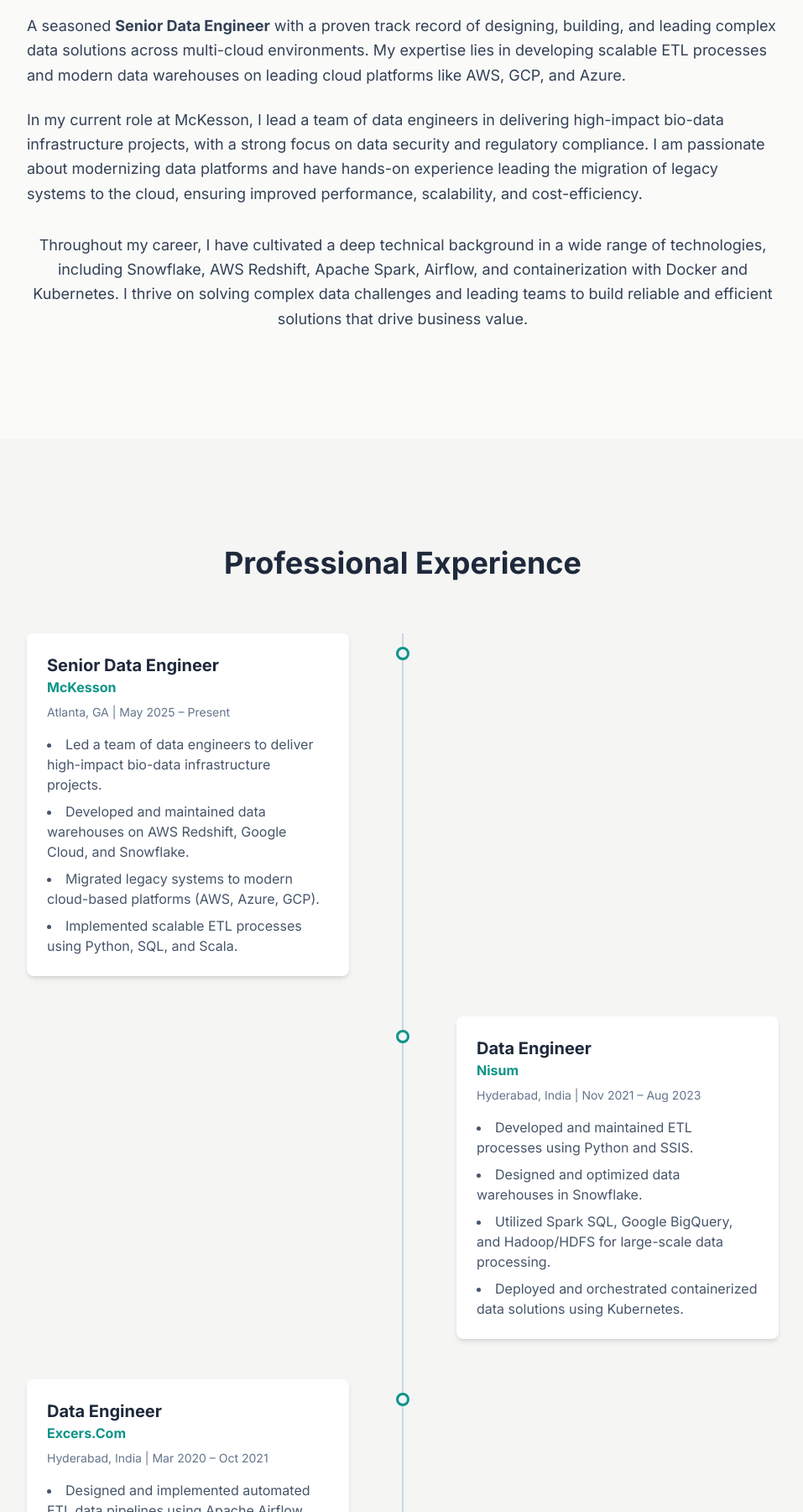
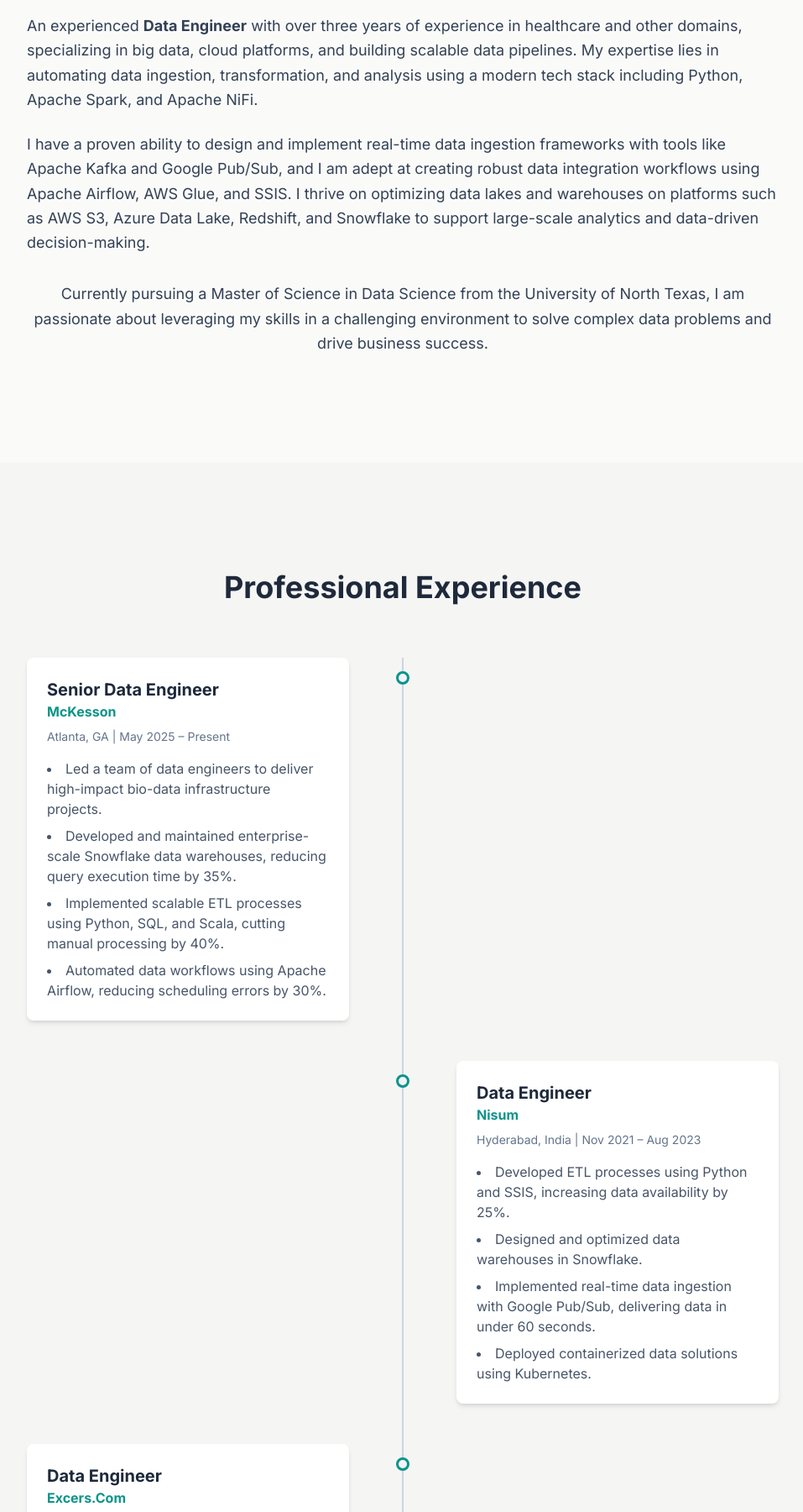
Before and after one commit to Varunkumarbmg9/Varunkumarbmg9.github.io, a plain HTML site: page index.html in a window 1280 px wide. Shown: the part 1000-2800 px from the top of the page at 84% size, without its empty margins (160-1117 px from the left). Drawn offline with nearby package versions, Linux system fonts and the light colour scheme.

Commit message:
index.html

```diff
--- a/index.html
+++ b/index.html
@@ -136,9 +136,9 @@
         <section id="home" class="min-h-screen flex items-center bg-stone-100">
             <div class="container mx-auto px-6 text-center">
                 <h1 class="text-4xl md:text-6xl font-extrabold text-slate-900 mb-4">Varun Kumar Atkuri</h1>
-                <h2 class="text-2xl md:text-3xl font-semibold text-teal-700 mb-8">Senior Data Engineer</h2>
+                <h2 class="text-2xl md:text-3xl font-semibold text-teal-700 mb-8">Data Engineer</h2>
                 <p class="max-w-3xl mx-auto text-lg text-slate-600 mb-10">
-                    Architecting and leading the development of scalable data infrastructure across AWS, GCP, Azure, and Snowflake.
+                    Experienced Data Engineer with 3+ years in healthcare and other domains, skilled in big data, cloud platforms, and scalable data pipelines.
                 </p>
                 <div class="flex justify-center space-x-4">
                     <a href="#projects" class="bg-teal-600 text-white font-bold py-3 px-8 rounded-full hover:bg-teal-700 transition-transform transform hover:scale-105">View My Work</a>
@@ -152,13 +152,13 @@
                 <h2 class="text-3xl md:text-4xl font-bold text-center mb-12">About Me</h2>
                 <div class="max-w-4xl mx-auto text-lg text-slate-700 leading-relaxed">
                     <p class="mb-6">
-                        A seasoned <strong>Senior Data Engineer</strong> with a proven track record of designing, building, and leading complex data solutions across multi-cloud environments. My expertise lies in developing scalable ETL processes and modern data warehouses on leading cloud platforms like AWS, GCP, and Azure.
+                        An experienced <strong>Data Engineer</strong> with over three years of experience in healthcare and other domains, specializing in big data, cloud platforms, and building scalable data pipelines. My expertise lies in automating data ingestion, transformation, and analysis using a modern tech stack including Python, Apache Spark, and Apache NiFi.
                     </p>
                      <p class="mb-6">
-                        In my current role at McKesson, I lead a team of data engineers in delivering high-impact bio-data infrastructure projects, with a strong focus on data security and regulatory compliance. I am passionate about modernizing data platforms and have hands-on experience leading the migration of legacy systems to the cloud, ensuring improved performance, scalability, and cost-efficiency.
+                        I have a proven ability to design and implement real-time data ingestion frameworks with tools like Apache Kafka and Google Pub/Sub, and I am adept at creating robust data integration workflows using Apache Airflow, AWS Glue, and SSIS. I thrive on optimizing data lakes and warehouses on platforms such as AWS S3, Azure Data Lake, Redshift, and Snowflake to support large-scale analytics and data-driven decision-making.
                     </p>
                     <p class="mt-8 text-center">
-                        Throughout my career, I have cultivated a deep technical background in a wide range of technologies, including Snowflake, AWS Redshift, Apache Spark, Airflow, and containerization with Docker and Kubernetes. I thrive on solving complex data challenges and leading teams to build reliable and efficient solutions that drive business value.
+                        Currently pursuing a Master of Science in Data Science from the University of North Texas, I am passionate about leveraging my skills in a challenging environment to solve complex data problems and drive business success.
                     </p>
                 </div>
             </div>
@@ -177,9 +177,9 @@
                             <p class="text-sm text-slate-500 mb-4">Atlanta, GA | May 2025 – Present</p>
                             <ul class="list-disc list-inside text-slate-600 space-y-2">
                                 <li>Led a team of data engineers to deliver high-impact bio-data infrastructure projects.</li>
-                                <li>Developed and maintained data warehouses on AWS Redshift, Google Cloud, and Snowflake.</li>
-                                <li>Migrated legacy systems to modern cloud-based platforms (AWS, Azure, GCP).</li>
-                                <li>Implemented scalable ETL processes using Python, SQL, and Scala.</li>
+                                <li>Developed and maintained enterprise-scale Snowflake data warehouses, reducing query execution time by 35%.</li>
+                                <li>Implemented scalable ETL processes using Python, SQL, and Scala, cutting manual processing by 40%.</li>
+                                <li>Automated data workflows using Apache Airflow, reducing scheduling errors by 30%.</li>
                             </ul>
                         </div>
                     </div>
@@ -191,10 +191,10 @@
                             <p class="text-teal-600 font-semibold mb-2">Nisum</p>
                             <p class="text-sm text-slate-500 mb-4">Hyderabad, India | Nov 2021 – Aug 2023</p>
                             <ul class="list-disc list-inside text-slate-600 space-y-2">
-                                <li>Developed and maintained ETL processes using Python and SSIS.</li>
+                                <li>Developed ETL processes using Python and SSIS, increasing data availability by 25%.</li>
                                 <li>Designed and optimized data warehouses in Snowflake.</li>
-                                <li>Utilized Spark SQL, Google BigQuery, and Hadoop/HDFS for large-scale data processing.</li>
-                                <li>Deployed and orchestrated containerized data solutions using Kubernetes.</li>
+                                <li>Implemented real-time data ingestion with Google Pub/Sub, delivering data in under 60 seconds.</li>
+                                <li>Deployed containerized data solutions using Kubernetes.</li>
                             </ul>
                         </div>
                     </div>
@@ -206,9 +206,9 @@
                             <p class="text-teal-600 font-semibold mb-2">Excers.Com</p>
                             <p class="text-sm text-slate-500 mb-4">Hyderabad, India | Mar 2020 – Oct 2021</p>
                             <ul class="list-disc list-inside text-slate-600 space-y-2">
-                                <li>Designed and implemented automated ETL data pipelines using Apache Airflow.</li>
-                                <li>Developed scalable data processing workflows using Apache Spark and Apache Hadoop.</li>
-                                <li>Implemented real-time data ingestion and processing with Apache Flume.</li>
+                                <li>Developed scalable data processing workflows with Spark and Hadoop, reducing processing times by 30%.</li>
+                                <li>Implemented real-time data ingestion with Apache Flume, enabling sub-minute data availability.</li>
+                                <li>Performed complex queries on massive datasets using Google BigQuery, optimizing execution times by 25%.</li>
                                 <li>Led the successful migration of on-premises data systems to cloud platforms.</li>
                             </ul>
                         </div>
@@ -252,7 +252,7 @@
                     <div class="project-card bg-white rounded-lg shadow-md overflow-hidden flex flex-col">
                         <div class="p-6 flex-grow">
                             <h3 class="text-xl font-bold mb-2">German Renewable Energy Forecasting</h3>
-                            <p class="text-slate-600 mb-4">Developed a multi-model ML solution to forecast wind energy generation, predict shortfalls with an <strong>F1-Score of 0.75</strong>, and detect anomalies using DBSCAN clustering, following the CRISP-DM methodology.</p>
+                            <p class="text-slate-600 mb-4">Developed a multi-model ML solution to forecast wind energy generation, predict shortfalls with an <strong>F1-Score of 0.73</strong>, and detect anomalies using DBSCAN clustering, following the CRISP-DM methodology.</p>
                             <div class="flex flex-wrap gap-2 mb-4">
                                 <span class="skill-badge">Machine Learning</span><span class="skill-badge">Scikit-learn</span><span class="skill-badge">Python</span><span class="skill-badge">Forecasting</span>
                             </div>
@@ -285,44 +285,44 @@
                 <div class="grid grid-cols-1 md:grid-cols-2 lg:grid-cols-3 gap-10 max-w-6xl mx-auto">
 
                     <div class="bg-white p-6 rounded-lg shadow-sm">
-                        <h3 class="text-xl font-bold mb-4 text-teal-700">Cloud Platforms</h3>
+                        <h3 class="text-xl font-bold mb-4 text-teal-700">Programming & Languages</h3>
                         <div class="flex flex-wrap gap-2">
-                            <span class="skill-badge">AWS</span><span class="skill-badge">Azure</span><span class="skill-badge">GCP</span>
+                            <span class="skill-badge">Python</span><span class="skill-badge">Java</span><span class="skill-badge">Scala</span><span class="skill-badge">SQL</span>
                         </div>
                     </div>
 
                     <div class="bg-white p-6 rounded-lg shadow-sm">
-                        <h3 class="text-xl font-bold mb-4 text-teal-700">Data Warehousing</h3>
+                        <h3 class="text-xl font-bold mb-4 text-teal-700">Databases & Warehousing</h3>
                         <div class="flex flex-wrap gap-2">
-                           <span class="skill-badge">Snowflake</span><span class="skill-badge">AWS Redshift</span><span class="skill-badge">Google Cloud</span>
+                           <span class="skill-badge">Snowflake</span><span class="skill-badge">Amazon Redshift</span><span class="skill-badge">Google BigQuery</span><span class="skill-badge">Oracle</span><span class="skill-badge">MySQL</span><span class="skill-badge">PostgreSQL</span><span class="skill-badge">MongoDB</span><span class="skill-badge">Cassandra</span>
                         </div>
                     </div>
 
                     <div class="bg-white p-6 rounded-lg shadow-sm">
-                        <h3 class="text-xl font-bold mb-4 text-teal-700">Big Data & Processing</h3>
+                        <h3 class="text-xl font-bold mb-4 text-teal-700">Big Data & Ingestion</h3>
                         <div class="flex flex-wrap gap-2">
-                            <span class="skill-badge">Apache Spark</span><span class="skill-badge">Apache Hadoop</span><span class="skill-badge">Apache Airflow</span><span class="skill-badge">Apache Flume</span><span class="skill-badge">Spark SQL</span><span class="skill-badge">Google BigQuery</span>
+                            <span class="skill-badge">Apache Spark</span><span class="skill-badge">Apache Hadoop</span><span class="skill-badge">Apache Kafka</span><span class="skill-badge">Apache Flume</span><span class="skill-badge">Google Pub/Sub</span>
                         </div>
                     </div>
 
                     <div class="bg-white p-6 rounded-lg shadow-sm">
-                        <h3 class="text-xl font-bold mb-4 text-teal-700">Programming & Languages</h3>
+                        <h3 class="text-xl font-bold mb-4 text-teal-700">ETL & Data Integration</h3>
                         <div class="flex flex-wrap gap-2">
-                            <span class="skill-badge">Python</span><span class="skill-badge">SQL</span><span class="skill-badge">Scala</span>
+                            <span class="skill-badge">Apache Airflow</span><span class="skill-badge">AWS Glue</span><span class="skill-badge">Azure Data Factory</span><span class="skill-badge">Apache NiFi</span><span class="skill-badge">SSIS</span><span class="skill-badge">Talend</span><span class="skill-badge">Informatica</span>
                         </div>
                     </div>
 
                     <div class="bg-white p-6 rounded-lg shadow-sm">
-                        <h3 class="text-xl font-bold mb-4 text-teal-700">DevOps & Containerization</h3>
+                        <h3 class="text-xl font-bold mb-4 text-teal-700">Cloud & DevOps</h3>
                         <div class="flex flex-wrap gap-2">
-                            <span class="skill-badge">Docker</span><span class="skill-badge">Kubernetes</span>
+                            <span class="skill-badge">AWS</span><span class="skill-badge">Azure</span><span class="skill-badge">GCP</span><span class="skill-badge">Docker</span><span class="skill-badge">Kubernetes</span><span class="skill-badge">Jenkins</span><span class="skill-badge">Git</span>
                         </div>
                     </div>
 
                     <div class="bg-white p-6 rounded-lg shadow-sm">
-                        <h3 class="text-xl font-bold mb-4 text-teal-700">ETL & Databases</h3>
+                        <h3 class="text-xl font-bold mb-4 text-teal-700">BI & Visualization</h3>
                         <div class="flex flex-wrap gap-2">
-                            <span class="skill-badge">SSIS</span><span class="skill-badge">MongoDB</span>
+                            <span class="skill-badge">Power BI</span><span class="skill-badge">Tableau</span><span class="skill-badge">Jupyter Notebook</span>
                         </div>
                     </div>
 
@@ -432,40 +432,67 @@
                 observer.observe(section);
             });
 
-            const professionalContext = `
-                You are an AI assistant for Varun Kumar Atkuri, a Senior Data Engineer. Your goal is to answer questions about his professional background based on the following information. Be friendly, concise, and professional. Speak in the first person as if you are Varun.
-
-                Summary:
-                - Role: Senior Data Engineer with expertise in designing, building, and leading complex data solutions across multi-cloud environments (AWS, GCP, Azure).
-                - Skills: Scalable ETL processes, modern data warehouses (Snowflake, Redshift), Apache Spark, Airflow, Docker, Kubernetes, Python, SQL, Scala.
-                - Focus: Data security, compliance, and migrating legacy systems to the cloud.
-
-                Experience:
-                1. Senior Data Engineer at McKesson (May 2025 - Present):
-                   - Lead a team on bio-data infrastructure projects.
-                   - Develop data warehouses on AWS Redshift, Google Cloud, and Snowflake.
-                   - Migrate legacy systems and implement ETL processes.
-                2. Data Engineer at Nisum (Nov 2021 - Aug 2023):
-                   - Developed ETL with Python and SSIS.
-                   - Optimized Snowflake data warehouses.
-                   - Used Spark SQL, BigQuery, Hadoop, and Kubernetes.
-                3. Data Engineer at Excers.Com (Mar 2020 - Oct 2021):
-                   - Automated ETL pipelines with Apache Airflow.
-                   - Developed workflows with Spark and Hadoop.
-                   - Implemented real-time ingestion with Flume and led cloud migrations.
-
-                Academic Projects:
-                - Emotion Classification with LLMs: Fine-tuned Mistral-7B and LLaMA 3.1 with QLoRA, achieving over 90% accuracy on YouTube comments.
-                - Azure Data Engineering Pipeline: Built an end-to-end ETL pipeline using ADF, Databricks, and Synapse.
-                - Renewable Energy Forecasting: Used ML to forecast energy generation and detect anomalies.
-                - Serverless Spotify ETL Pipeline: Created an event-driven pipeline on AWS with Lambda, S3, and Athena.
-            `;
+            const professionalContext = {
+                "summary": {
+                    "name": "Varun Kumar Atkuri",
+                    "role": "Data Engineer",
+                    "experience_years": "3+",
+                    "domains": ["healthcare"],
+                    "expertise": "big data, cloud platforms, and scalable data pipelines using Python, Apache Spark, Apache NiFi, real-time ingestion with Kafka and Google Pub/Sub, and data integration with Airflow and AWS Glue."
+                },
+                "experience": [
+                    {
+                        "role": "Senior Data Engineer",
+                        "company": "McKesson",
+                        "dates": "May 2025 - Present",
+                        "achievements": [
+                            "Led a team of data engineers on bio-data infrastructure projects.",
+                            "Developed and maintained Snowflake data warehouses, reducing query execution time by 35%.",
+                            "Implemented ETL processes using Python, SQL, and Scala, cutting manual processing by 40%.",
+                            "Automated data workflows with Apache Airflow, reducing scheduling errors by 30%."
+                        ]
+                    },
+                    {
+                        "role": "Data Engineer",
+                        "company": "Nisum",
+                        "dates": "Nov 2021 - Aug 2023",
+                        "achievements": [
+                            "Developed ETL processes using Python and SSIS, increasing data availability by 25%.",
+                            "Designed and optimized Snowflake data warehouses.",
+                            "Implemented real-time data ingestion with Google Pub/Sub, delivering data in under 60 seconds.",
+                            "Deployed containerized data solutions using Kubernetes."
+                        ]
+                    },
+                    {
+                        "role": "Data Engineer",
+                        "company": "Excers.Com",
+                        "dates": "Mar 2020 - Oct 2021",
+                        "achievements": [
+                            "Developed scalable data processing workflows with Spark and Hadoop, reducing processing times by 30%.",
+                            "Implemented real-time data ingestion with Apache Flume for sub-minute data availability.",
+                            "Optimized Google BigQuery execution times by 25%.",
+                            "Led migration of on-premises systems to cloud platforms."
+                        ]
+                    }
+                ],
+                "education": {
+                    "degree": "Master of Science, Data Science",
+                    "university": "University of North Texas",
+                    "graduation_date": "May 2025"
+                },
+                "certifications": [
+                    "AWS Certified Cloud Practitioner",
+                    "AWS Certified Data Engineer – Associate",
+                    "AWS Certified Machine Learning Engineer – Associate"
+                ]
+            };
 
             async function callGeminiAPI(prompt) {
                 const apiKey = "";
                 const apiUrl = `https://generativelanguage.googleapis.com/v1beta/models/gemini-2.5-flash-preview-05-20:generateContent?key=${apiKey}`;
 
-                const fullPrompt = professionalContext + "\\n\\nUser Question: " + prompt + "\\n\\nYour Answer:";
+                const fullPrompt = `You are an AI assistant for Varun Kumar Atkuri. Answer the user's question based ONLY on the following JSON data about his professional profile. Be friendly, concise, and professional. Speak in the first person as if you are Varun. Here is the data: ${JSON.stringify(professionalContext)}\n\nUser Question: "${prompt}"\n\nYour Answer:`;
+
                 let chatHistory = [{ role: "user", parts: [{ text: fullPrompt }] }];
                 const payload = { contents: chatHistory };
 
```
